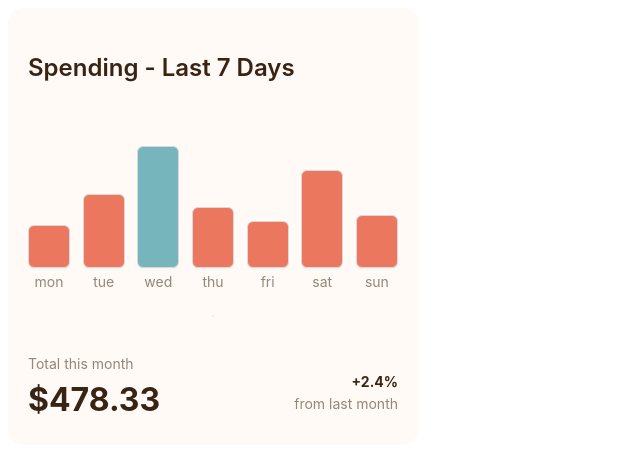
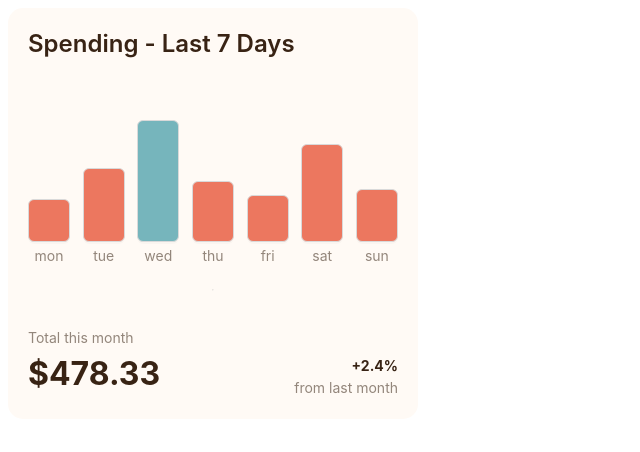
Before and after one commit to LimmuelJay/Expenses-Chart, a Next.js app: page /spendings/spending in a window 1280 px wide. Shown: the top 452 px of the page, without its empty margins (0-640 px from the left). Built offline with nearby package versions, Linux system fonts and the light colour scheme.

Commit message:
Changes on folder name and css

```diff
--- a/pages/custom/Bar Chart/barchart.js
+++ b/pages/custom/barchart/barchart.js
@@ -8,9 +8,7 @@ const BarChart = (props) => {
     return (
         <BarChartStyled height={props.height} bgColor={props.bgColor} bgColorHover={props.bgColorHover}>
             <Tooltip title={text}>
-                <Button>
-
-                </Button>
+                <Button />
             </Tooltip>
             <Paragraph className="days">{props.days}</Paragraph>
         </BarChartStyled>
--- a/pages/spendings/spending.js
+++ b/pages/spendings/spending.js
@@ -1,5 +1,5 @@
 import SpendingStyled from "./spendings.styled";
-import BarChart from "../custom/Bar Chart/barchart";
+import BarChart from "../custom/barchart/barchart";
 import { Typography } from "antd";
 
 const { Title, Paragraph } = Typography;
--- a/pages/spendings/spendings.styled.js
+++ b/pages/spendings/spendings.styled.js
@@ -14,11 +14,15 @@ const SpendingStyled = styled.div`
         width: 80%;
     }
 
+    h3 {
+        margin: 0;
+    }
+
     .spending {
         width: 100%;
         display: flex;
         align-self: flex-start;
-        margin-bottom: 50px;
+        margin-bottom: 60px;
     }
 
     .bar-chart-wrapper {
@@ -56,7 +60,6 @@ const SpendingStyled = styled.div`
             display: flex;
             flex-direction: column;
             justify-content: flex-end;
-            margin-bottom: 10px;
 
             .percent {
                 color: hsl(25, 47%, 15%);
```
Also changed, not shown: pages/custom/barchart/barchart.styled.js (renamed from pages/custom/Bar Chart/barchart.styled.js).
